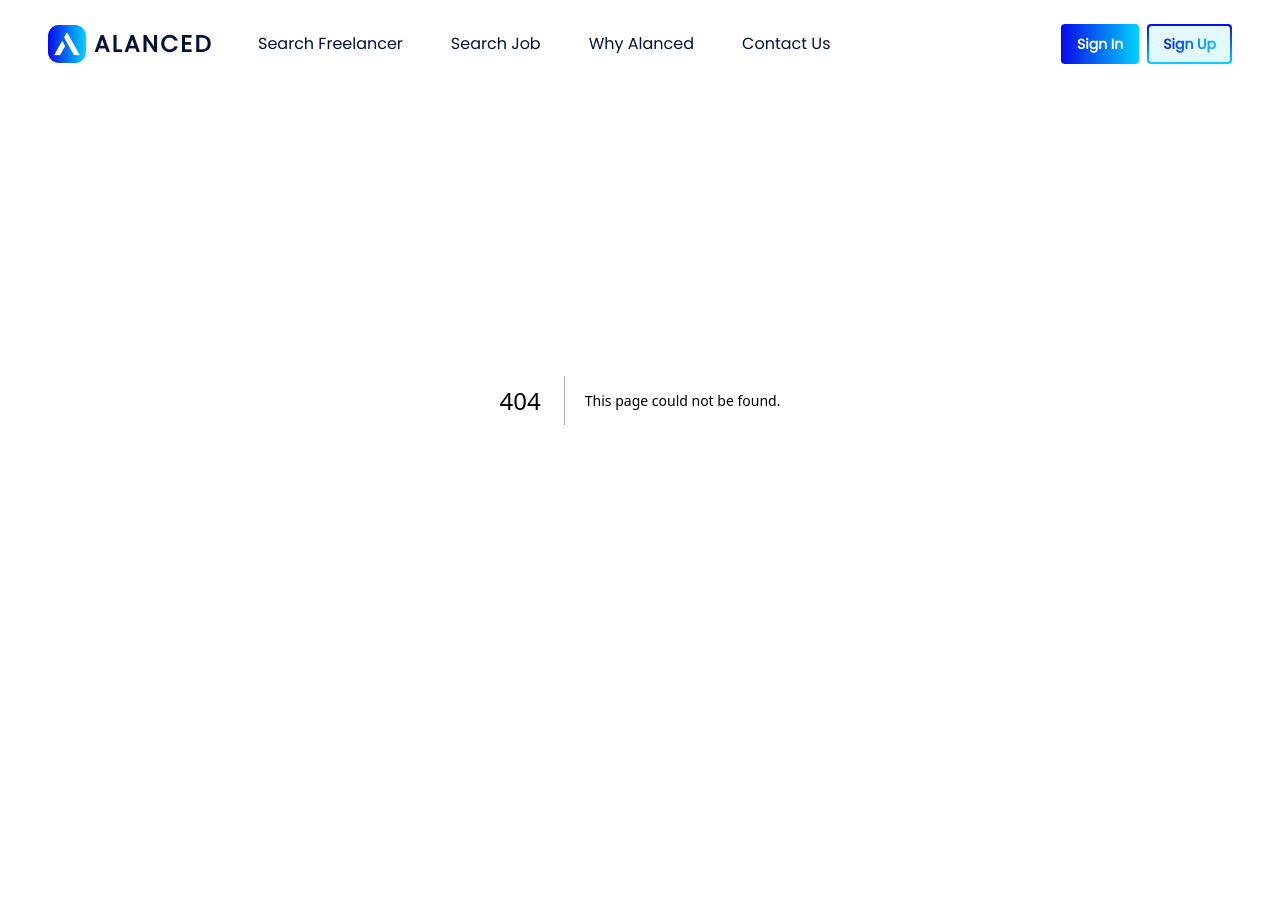
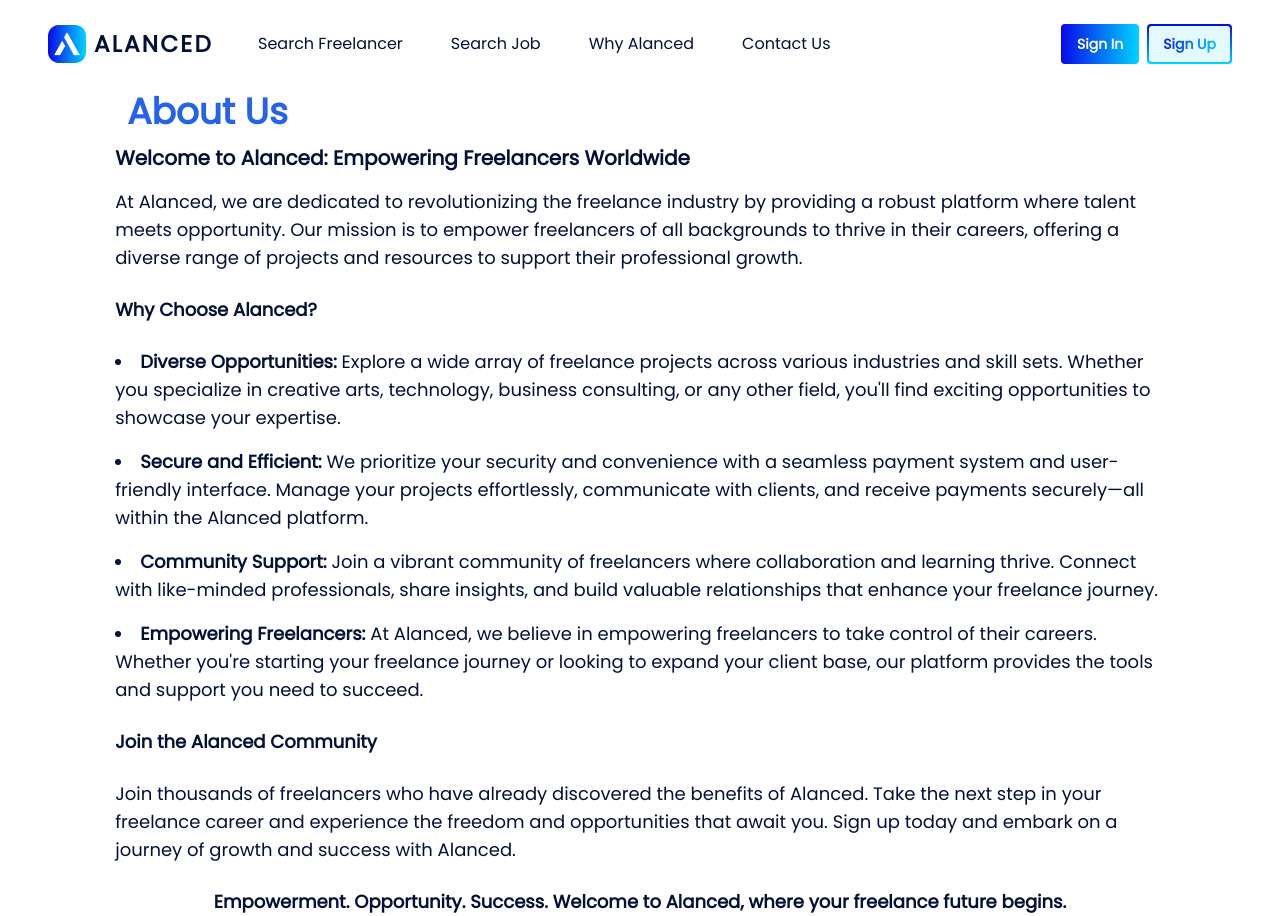
Before and after one commit to meabhipatel/alanced_nextjs, a Next.js app: page /about-us in a window 1280 px wide. Before the commit this address had no page. Before the commit the page ends 800 px from the top, so only its background shows below. Built offline with nearby package versions, Linux system fonts and the light colour scheme.

Commit message:
added about-us and safety-secutity screen

```diff
--- /dev/null
+++ b/src/app/about-us/page.tsx
@@ -0,0 +1,60 @@
+import React from "react";
+
+const AboutPage: React.FC = () => {
+  return (
+    <div className="mx-[5%] mt-20 lg:mx-[9%]">
+      <h1 className="font-cardo p-3 text-left text-2xl font-semibold text-blue-600 sm:text-3xl md:text-4xl">
+        About Us
+      </h1>
+      <h2 className="font-inter mb-4 text-left text-lg font-semibold text-[#031136] md:text-xl">
+        Welcome to Alanced: Empowering Freelancers Worldwide
+      </h2>
+      <div className="font-inter text-md space-y-6 text-left text-[#031136] md:text-lg">
+        <p>
+          At Alanced, we are dedicated to revolutionizing the freelance industry by providing a
+          robust platform where talent meets opportunity. Our mission is to empower freelancers of
+          all backgrounds to thrive in their careers, offering a diverse range of projects and
+          resources to support their professional growth.
+        </p>
+        <p className="font-semibold">Why Choose Alanced?</p>
+        <ul className="list-inside list-disc space-y-4">
+          <li>
+            <span className="font-semibold">Diverse Opportunities:</span> Explore a wide array of
+            freelance projects across various industries and skill sets. Whether you specialize in
+            creative arts, technology, business consulting, or any other field, you&apos;ll find
+            exciting opportunities to showcase your expertise.
+          </li>
+          <li>
+            <span className="font-semibold">Secure and Efficient:</span> We prioritize your security
+            and convenience with a seamless payment system and user-friendly interface. Manage your
+            projects effortlessly, communicate with clients, and receive payments securely—all
+            within the Alanced platform.
+          </li>
+          <li>
+            <span className="font-semibold">Community Support:</span> Join a vibrant community of
+            freelancers where collaboration and learning thrive. Connect with like-minded
+            professionals, share insights, and build valuable relationships that enhance your
+            freelance journey.
+          </li>
+          <li>
+            <span className="font-semibold">Empowering Freelancers:</span> At Alanced, we believe in
+            empowering freelancers to take control of their careers. Whether you&apos;re starting
+            your freelance journey or looking to expand your client base, our platform provides the
+            tools and support you need to succeed.
+          </li>
+        </ul>
+        <p className="font-semibold">Join the Alanced Community</p>
+        <p>
+          Join thousands of freelancers who have already discovered the benefits of Alanced. Take
+          the next step in your freelance career and experience the freedom and opportunities that
+          await you. Sign up today and embark on a journey of growth and success with Alanced.
+        </p>
+        <p className="text-center font-semibold">
+          Empowerment. Opportunity. Success. Welcome to Alanced, where your freelance future begins.
+        </p>
+      </div>
+    </div>
+  );
+};
+
+export default AboutPage;
--- a/src/app/faq/page.tsx
+++ b/src/app/faq/page.tsx
@@ -1,9 +1,13 @@
+"use client";
+
 import React, { useState, useRef, useEffect } from "react";
 import Image from "next/image";
 import faq from "@/assets/images/faq.png";
 import { FaQuestionCircle } from "react-icons/fa";
+import { IoChevronDownSharp, IoChevronUpSharp } from "react-icons/io5";
 
 const FAQ = () => {
+  // State and refs
   const [isOpen, setIsOpen] = useState<number | null>(null);
   const contentRef = useRef<HTMLDivElement>(null);
 
@@ -96,19 +100,25 @@
                   {faq.question}
                 </h1>
                 <button
-                  className="flex h-6 w-6 items-center justify-center rounded-full border border-gray-200 bg-white"
                   onClick={() => toggleOpen(index)}
+                  onKeyDown={(e) => e.key === "Enter" && toggleOpen(index)}
+                  className="pl-0.4 flex h-6 w-6 flex-shrink-0 cursor-pointer items-center justify-center rounded-full border border-gray-200 bg-white pb-1"
+                  aria-expanded={isOpen === index}
+                  aria-controls={`faq-content-${index}`}
                   aria-label={isOpen === index ? "Collapse" : "Expand"}
                 >
-                  <i
-                    className={`bi ${isOpen === index ? "bi-chevron-up" : "bi-chevron-down"} text-gray-700`}
-                  />
+                  <div className="mt-1">
+                    {isOpen === index ? <IoChevronUpSharp /> : <IoChevronDownSharp />}
+                  </div>
                 </button>
               </div>
               {isOpen === index && (
-                <p className="font-inter py-3 text-left text-sm font-normal text-[#031136] opacity-40">
+                <div
+                  id={`faq-content-${index}`}
+                  className="font-inter py-3 text-left text-sm font-normal text-[#031136] opacity-40"
+                >
                   {faq.answer}
-                </p>
+                </div>
               )}
             </div>
           ))}
--- /dev/null
+++ b/src/app/safety-security/page.tsx
@@ -0,0 +1,57 @@
+import React from "react";
+
+const SafetySecurityPage: React.FC = () => {
+  return (
+    <div className="mx-[5%] mt-20 lg:mx-[9%]">
+      <h1 className="font-cardo p-3 text-left text-2xl font-semibold text-blue-600 sm:text-3xl md:text-4xl">
+        Safety and Security at Alanced
+      </h1>
+      <div className="font-inter sm:text-md space-y-4 text-left text-sm text-[#031136] md:text-lg">
+        <p>
+          At Alanced, ensuring the safety and security of our users is our top priority. We are
+          committed to providing a trustworthy platform where freelancers and clients can
+          collaborate with confidence. Here&apos;s how we prioritize your safety:
+        </p>
+        <h3 className="font-semibold">Secure Payments:</h3>
+        <p>
+          We utilize advanced encryption and secure payment gateways to safeguard your financial
+          transactions. Your payment details are protected at every step of the process.
+        </p>
+        <h3 className="font-semibold">Data Protection:</h3>
+        <p>
+          Your personal information is treated with the utmost confidentiality. We adhere to strict
+          data protection regulations to ensure that your data is safe from unauthorized access or
+          misuse.
+        </p>
+        <h3 className="font-semibold">Verified Users:</h3>
+        <p>
+          We verify the identity of all users to maintain the integrity of our platform. This helps
+          create a community of trusted freelancers and clients who are committed to professionalism
+          and reliability.
+        </p>
+        <h3 className="font-semibold">Dispute Resolution:</h3>
+        <p>
+          In the rare event of a dispute, our dedicated support team is available to facilitate fair
+          and efficient resolutions. We strive to ensure that all parties are treated fairly and
+          transparently.
+        </p>
+        <h3 className="font-semibold">Constant Monitoring:</h3>
+        <p>
+          Our platform undergoes continuous monitoring and updates to identify and address potential
+          security threats proactively. This ongoing vigilance helps us maintain a secure
+          environment for all users.
+        </p>
+        <p>
+          At Alanced, your peace of mind is paramount. Join our community and experience a secure
+          and reliable platform where you can focus on what matters most—building your freelance
+          career or finding the perfect freelancer for your project.
+        </p>
+        <p className="font-semibold">
+          Trust. Integrity. Security. Welcome to Alanced, where your safety comes first.
+        </p>
+      </div>
+    </div>
+  );
+};
+
+export default SafetySecurityPage;
```
